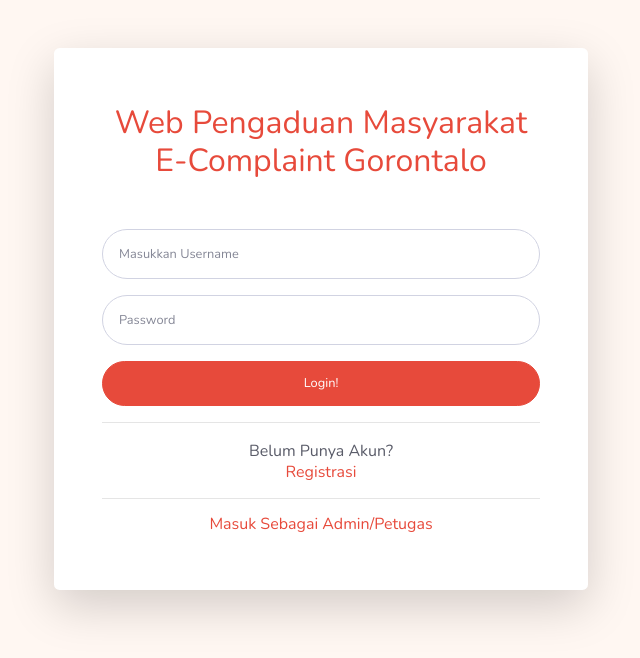
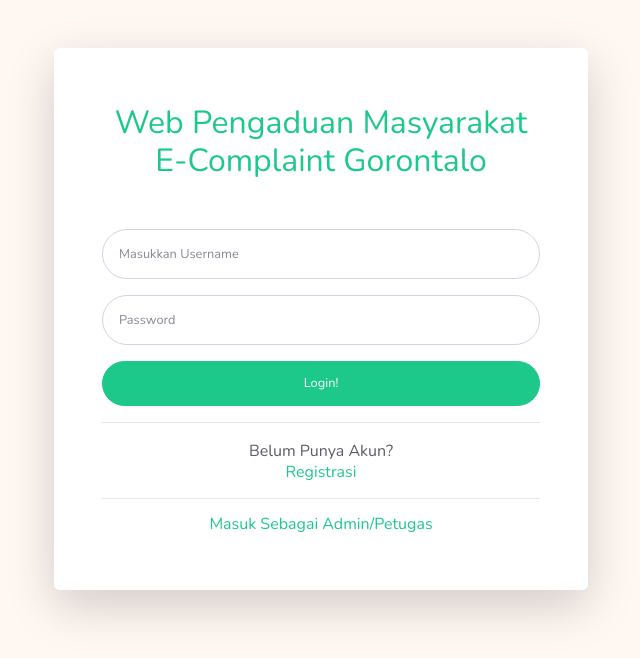
Before and after one commit to Dhnzz/appem-fix, a PHP site: page /appem2/index2.php in a window 1280 px wide. Shown: the top 658 px of the page, without its empty margins (319-959 px from the left). Run offline with PHP 8.4, Linux system fonts and the light colour scheme.

Commit message:
update warna

```diff
--- a/index2.php
+++ b/index2.php
@@ -37,7 +37,7 @@
               <div class="col-lg-12 d-none d-lg-block bg-login-image"></div>
               <div class="col-lg-12">
                 <div class="p-5">
-                  <div class="text-center text-danger mb-5">
+                  <div class="text-center text-success mb-5">
                     <h1 class="h4 text-gray-900"><h2>Web Pengaduan Masyarakat<br>E-Complaint Gorontalo</h2>
                   </div>
                   <form class="user mt-3" method="post" action="cek_login.php">
@@ -50,19 +50,19 @@
                     <div class="form-group">
 
                     </div>
-                    <input type="submit" class="btn btn-danger btn-user btn-block" value="Login!">
+                    <input type="submit" class="btn btn-success btn-user btn-block" value="Login!">
 
                     <hr>
 
                   </form>
                   <div class="text-center text-dark">
                     Belum Punya Akun?<br>
-                    <a class="small text-danger" href="register.php"><h6>Registrasi</h6></a>
+                    <a class="small text-success" href="register.php"><h6>Registrasi</h6></a>
                   </div>
                   <hr>
 
                   <div class="text-center">
-                    <a class="small text-danger" href="index3.php"><h6>Masuk Sebagai Admin/Petugas</h6></a>
+                    <a class="small text-success" href="index3.php"><h6>Masuk Sebagai Admin/Petugas</h6></a>
                   </div>
                 </div>
               </div>
--- a/index3.php
+++ b/index3.php
@@ -37,7 +37,7 @@
               <div class="col-lg-12 d-none d-lg-block bg-login-image"></div>
               <div class="col-lg-12">
                 <div class="p-5">
-                  <div class="text-center text-danger">
+                  <div class="text-center text-success">
                     <h1 class="h4 text-gray-900 mt-n4"><h4>Welcome Admin/Petugas</h4 ><h2>E-Complaint Gorontalo</h2>
                   </div>
                   <form class="user" method="post" action="cek_login2.php">
@@ -50,14 +50,14 @@
                     <div class="form-group">
 
                     </div>
-                    <input type="submit" class="btn btn-danger btn-user btn-block" value="Login!">
+                    <input type="submit" class="btn btn-success btn-user btn-block" value="Login!">
 
                     <hr>
 
                   </form>
 
                   <div class="text-center">
-                    <a class="small text-danger" href="index2.php"><h6>Masuk Sebagai User/Masyarakat</h6></a>
+                    <a class="small text-success" href="index2.php"><h6>Masuk Sebagai User/Masyarakat</h6></a>
                   </div>
 
                 </div>
--- a/register.php
+++ b/register.php
@@ -37,7 +37,7 @@
               <div class="col-lg-12 d-none d-lg-block bg-login-image"></div>
               <div class="col-lg-12">
                 <div class="p-5">
-                  <div class="text-center text-danger mt-n4 ">
+                  <div class="text-center text-success mt-n4 ">
                     <h1 class="h4 text-gray-900"><h1>Registrasi Akun</h1><h1>E-Complaint Gorontalo</h1>
                   </div>
                   <form class="user mt-3" method="post" action="simpan_masyarakat.php">
@@ -65,14 +65,14 @@
                     <div class="form-group">
 
                     </div>
-                    <input type="submit" class="btn btn-danger btn-user btn-block" value="Daftar!">
+                    <input type="submit" class="btn btn-success btn-user btn-block" value="Daftar!">
 
                     <hr>
 
                   </form>
                   <div class="text-center text-dark">
                     Sudah Punya Akun?<br>
-                    <a class="small text-danger" href="index.php">Silahkan Login!</a>
+                    <a class="small text-success" href="index.php">Silahkan Login!</a>
                   </div>
 
                 </div>
```
Also changed, not shown: index.php (+4 -4 lines), foto/687EC4E0-A461-4100-8604-7E1820D5244F.JPG (added).
